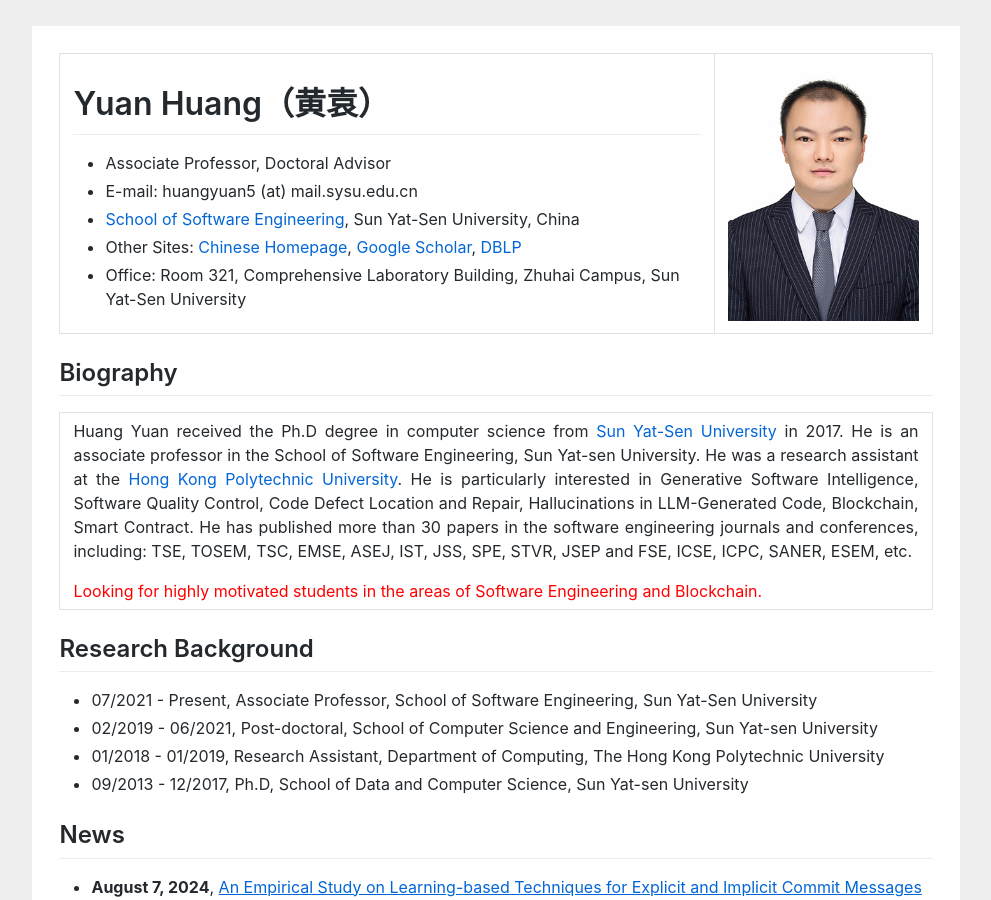
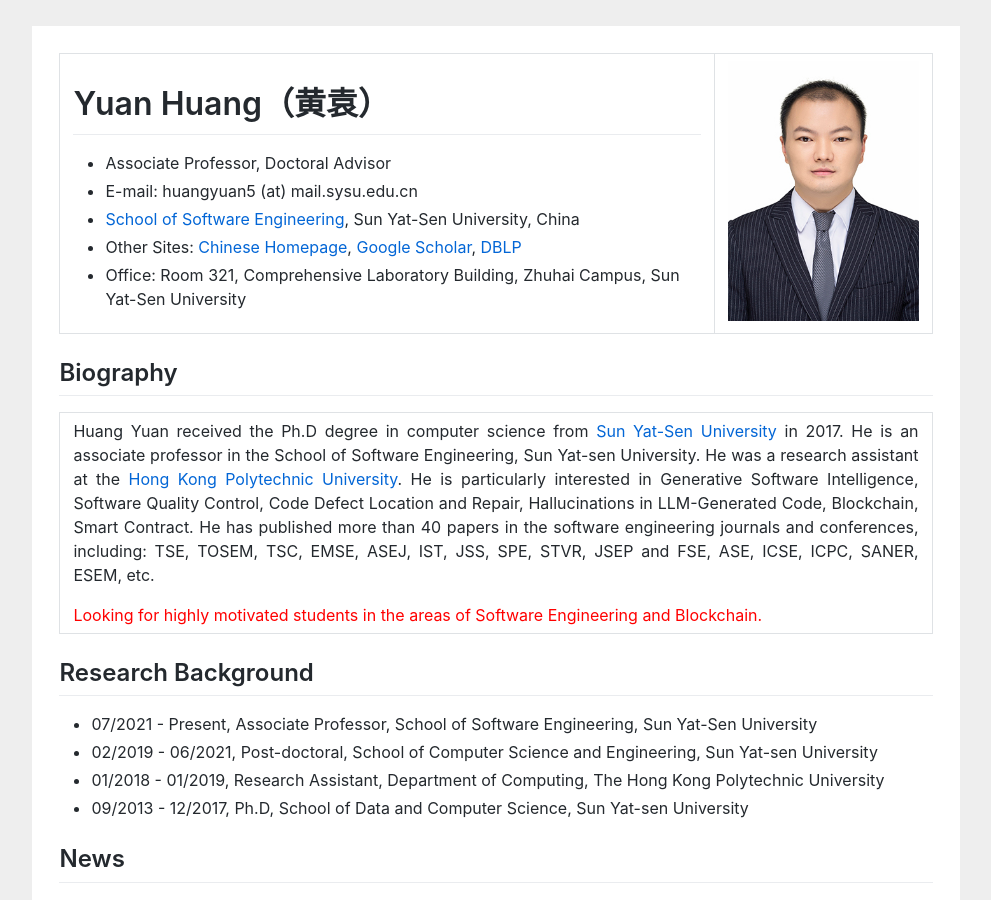
Before and after one commit to huangyuan-hy/huangyuan-hy.github.io, a Jekyll site: the page index.html, which Jekyll copies as it is, in a window 1280 px wide and 900 px high. Shown: the whole window, without its empty margins (144-1135 px from the left). Built offline with Jekyll 4.4.1, drawn with Linux system fonts in a browser that asks for light colours.

Commit message:
Update index.html

```diff
--- a/index.html
+++ b/index.html
@@ -72,7 +72,7 @@ gtag('config', 'UA-158965281-1');
 				<table border="0" cellspacing="0" cellpadding="10">
 					<td align="justify">
 						<p>
-						Huang Yuan received the Ph.D degree in computer science from <a href="https://www.sysu.edu.cn/sysuen/">Sun Yat-Sen University</a> in 2017. He is an associate professor in the School of Software Engineering, Sun Yat-sen University. He was a  research assistant at the <a href="https://www.polyu.edu.hk/">Hong Kong Polytechnic University</a>. He is particularly interested in Generative Software Intelligence, Software Quality Control, Code Defect Location and Repair, Hallucinations in LLM-Generated Code, Blockchain, Smart Contract. He has published more than 30 papers in the software engineering journals and conferences, including: TSE, TOSEM, TSC, EMSE, ASEJ, IST, JSS, SPE, STVR, JSEP and FSE, ICSE, ICPC, SANER, ESEM, etc.
+						Huang Yuan received the Ph.D degree in computer science from <a href="https://www.sysu.edu.cn/sysuen/">Sun Yat-Sen University</a> in 2017. He is an associate professor in the School of Software Engineering, Sun Yat-sen University. He was a  research assistant at the <a href="https://www.polyu.edu.hk/">Hong Kong Polytechnic University</a>. He is particularly interested in Generative Software Intelligence, Software Quality Control, Code Defect Location and Repair, Hallucinations in LLM-Generated Code, Blockchain, Smart Contract. He has published more than 40 papers in the software engineering journals and conferences, including: TSE, TOSEM, TSC, EMSE, ASEJ, IST, JSS, SPE, STVR, JSEP and FSE, ASE, ICSE, ICPC, SANER, ESEM, etc.
 						</p>
 						<div style="color:red;">
 						Looking for highly motivated students in the areas of Software Engineering and Blockchain.
```
